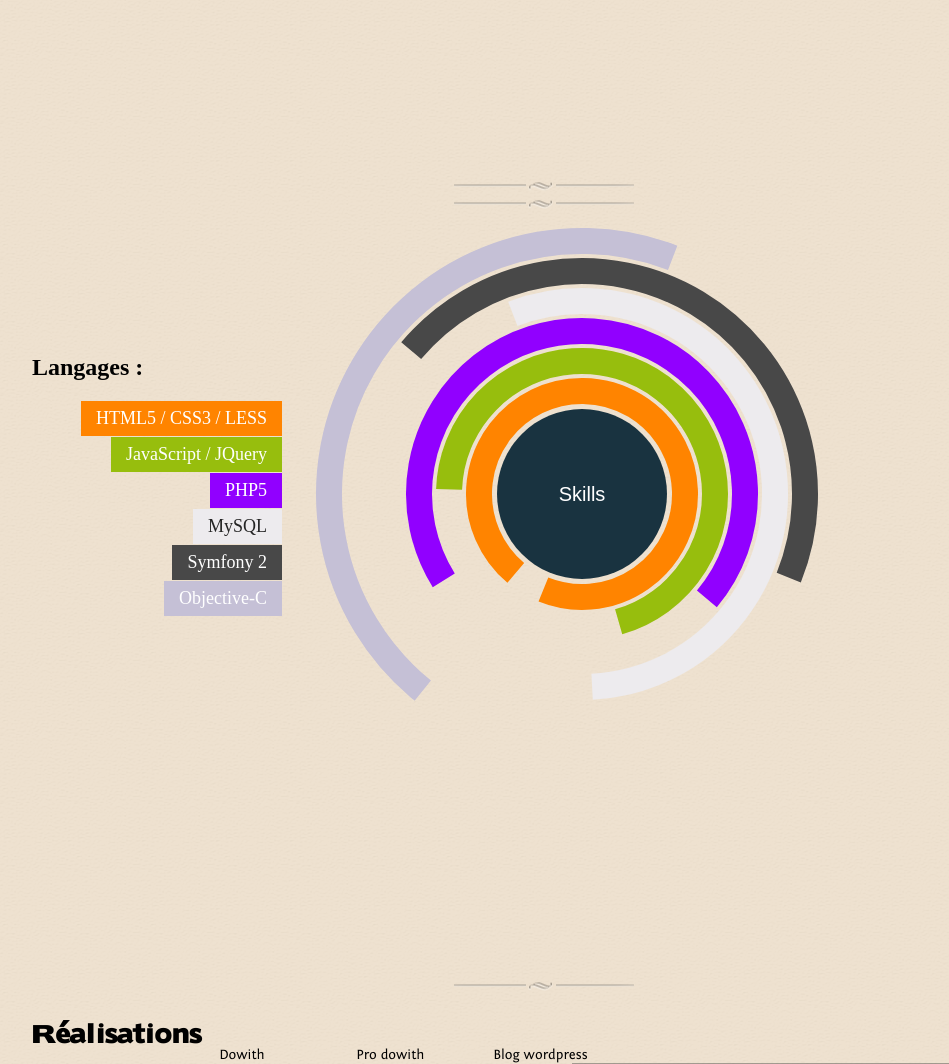
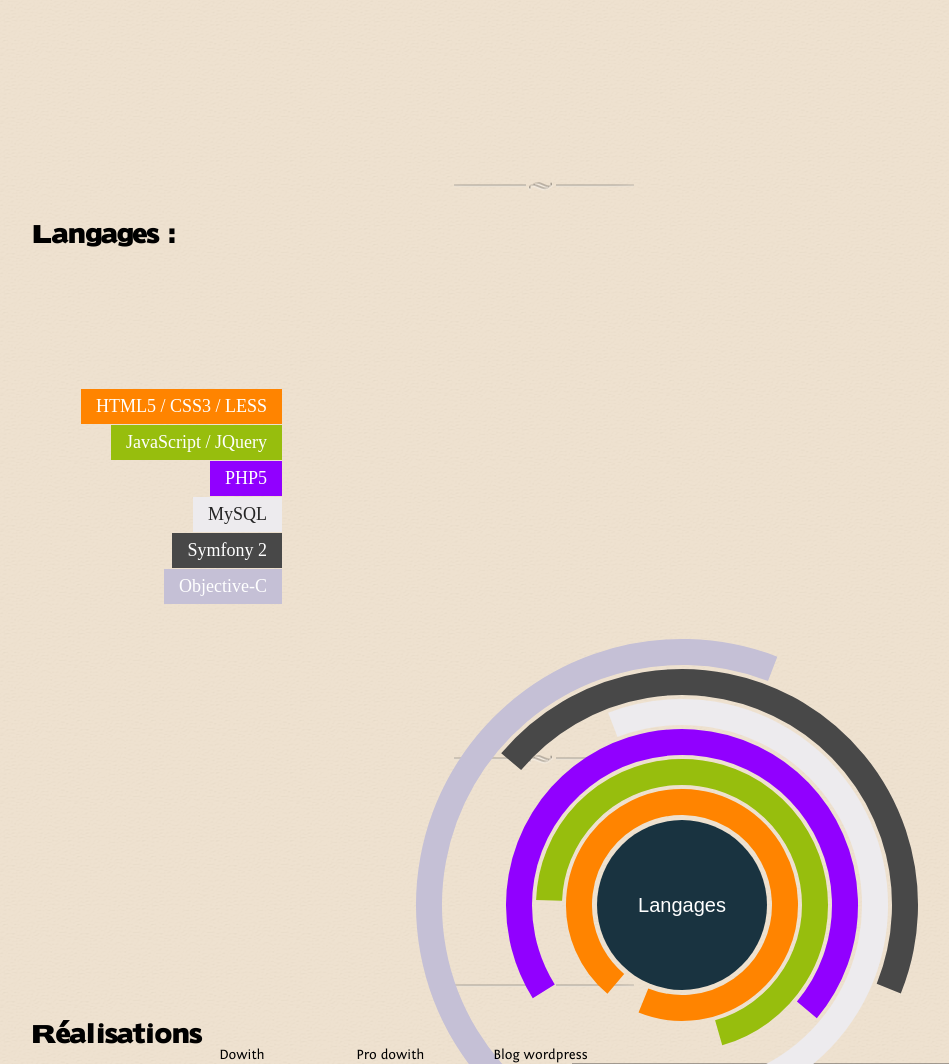
Before and after one commit to DCKT/dckt.github.com, a PHP site: page / in a window 1280 px wide. Shown: the part 829-1893 px from the top of the page, without its empty margins (96-1045 px from the left). Run offline with PHP 8.4, Linux system fonts and the light colour scheme.

Commit message:
Modify chart

```diff
--- a/css/style.css
+++ b/css/style.css
@@ -678,7 +678,6 @@ section #contents1 #accueil p img {
   box-shadow: 1px 1px 12px #242424;
 }
 section #contents2 #comp .legend {
-  float: left;
   width: 250px;
   margin-top: 140px;
 }
@@ -686,7 +685,6 @@ section #contents2 #comp .get {
   display: none;
 }
 section #contents2 #comp .skills {
-  float: left;
   clear: both;
   width: 100%;
 }
@@ -730,9 +728,10 @@ section #contents2 #comp .skills li.obj {
   background-color: #c5c0d6;
 }
 section #contents2 #comp #diagram {
-  float: left;
-  width: 600px;
-  height: 600px;
+  width: 300px;
+  height: 550px;
+  margin-top: -190px;
+  margin-left: 350px;
 }
 section #contents3 #real div.wall-left {
   width: 50%;
--- a/index.html
+++ b/index.html
@@ -53,9 +53,9 @@
 			<div class="weft" id="comp">
 				<div class="information">
 					<div class="border-top">&nbsp;</div>
+					<h1>Langages :</h1>
 						<div class="legend">
 							<div class="skills">
-								<h2>Langages :</h2>
 								<ul>
 									<li class="html">HTML5 / CSS3 / LESS</li>
 									<li class="jq">JavaScript / JQuery</li>
--- a/js/init.js
+++ b/js/init.js
@@ -8,7 +8,7 @@ var o = {
 	diagram: function(){
 		var r = Raphael('diagram', 600, 600),
 			rad = 73,
-			defaultText = 'Skills',
+			defaultText = 'Langages',
 			speed = 250;
 
 		r.circle(300, 300, 85).attr({ stroke: 'none', fill: '#193340' });
--- a/style.less
+++ b/style.less
@@ -129,7 +129,7 @@ section {
 	#contents2 {
 		#comp {
 			.legend {
-				float:left;
+				// float:left;
 				width:250px;
 				margin-top:140px;
 				}
@@ -138,7 +138,7 @@ section {
 			    display:none;
 			}
 			.skills {
-				float:left;
+				// float:left;
 				clear:both;
 				width:100%;
 
@@ -184,9 +184,11 @@ section {
 				}
 			}
 			#diagram {
-			    float:left;
-			    width:600px;
-			    height:600px;
+			    // float:left;
+			    width:300px;
+			    height:550px;
+			    margin-top: -190px;
+			    margin-left: 350px;
 			}
 		}
 	}
```
